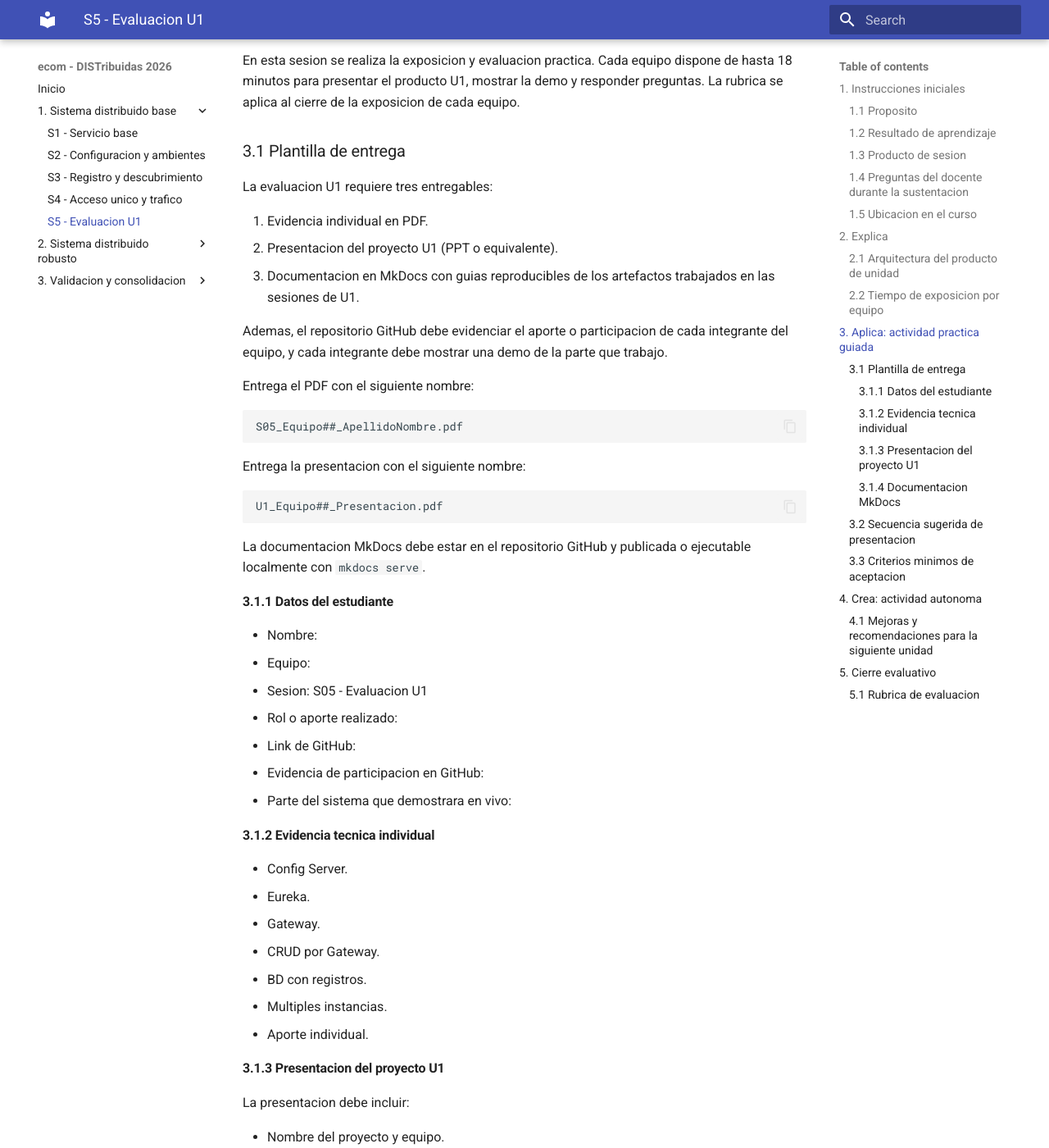
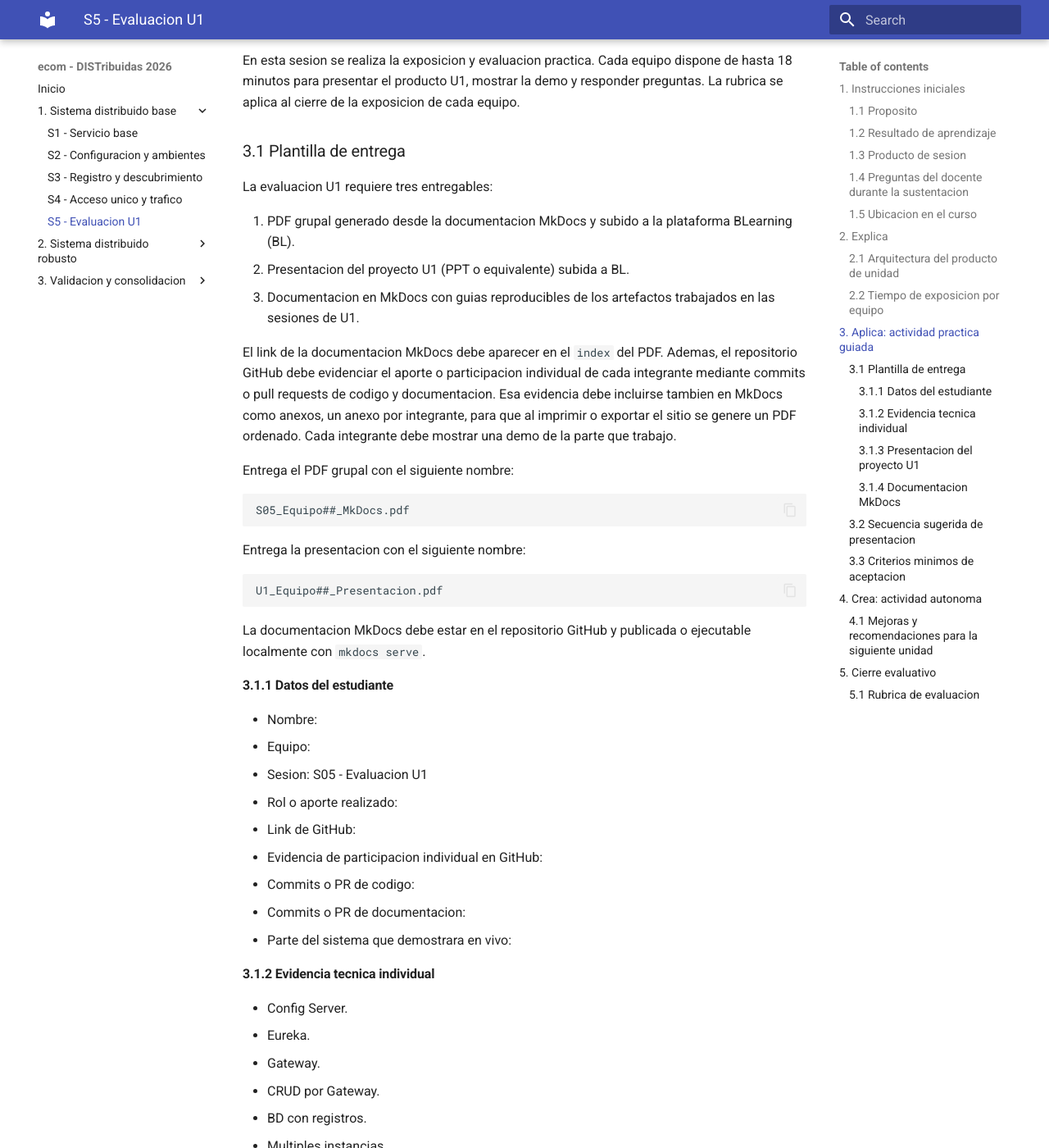
Before and after one commit to 261dist/ecom, an MkDocs documentation site: the page built from docs/sesiones/s05-evaluacion-u1.md, in a window 1280 px wide and 1400 px high, scrolled down 1955 px. Shown: the whole window at 82% size. Built offline with MkDocs 1.6.1 and Material for MkDocs 9.7.7, drawn with Linux system fonts in a browser that asks for light colours; some of the changed text lies outside the part shown.

Commit message:
first commit

````diff
--- a/docs/sesiones/s05-evaluacion-u1.md
+++ b/docs/sesiones/s05-evaluacion-u1.md
@@ -81,16 +81,16 @@ En esta sesion se realiza la exposicion y evaluacion practica. Cada equipo dispo
 
 La evaluacion U1 requiere tres entregables:
 
-1. Evidencia individual en PDF.
-2. Presentacion del proyecto U1 (PPT o equivalente).
+1. PDF grupal generado desde la documentacion MkDocs y subido a la plataforma BLearning (BL).
+2. Presentacion del proyecto U1 (PPT o equivalente) subida a BL.
 3. Documentacion en MkDocs con guias reproducibles de los artefactos trabajados en las sesiones de U1.
 
-Ademas, el repositorio GitHub debe evidenciar el aporte o participacion de cada integrante del equipo, y cada integrante debe mostrar una demo de la parte que trabajo.
+El link de la documentacion MkDocs debe aparecer en el `index` del PDF. Ademas, el repositorio GitHub debe evidenciar el aporte o participacion individual de cada integrante mediante commits o pull requests de codigo y documentacion. Esa evidencia debe incluirse tambien en MkDocs como anexos, un anexo por integrante, para que al imprimir o exportar el sitio se genere un PDF ordenado. Cada integrante debe mostrar una demo de la parte que trabajo.
 
-Entrega el PDF con el siguiente nombre:
+Entrega el PDF grupal con el siguiente nombre:
 
 ```text
-S05_Equipo##_ApellidoNombre.pdf
+S05_Equipo##_MkDocs.pdf
 ```
 
 Entrega la presentacion con el siguiente nombre:
@@ -108,7 +108,9 @@ La documentacion MkDocs debe estar en el repositorio GitHub y publicada o ejecut
 - Sesion: S05 - Evaluacion U1
 - Rol o aporte realizado:
 - Link de GitHub:
-- Evidencia de participacion en GitHub:
+- Evidencia de participacion individual en GitHub:
+- Commits o PR de codigo:
+- Commits o PR de documentacion:
 - Parte del sistema que demostrara en vivo:
 
 #### 3.1.2 Evidencia tecnica individual
@@ -130,21 +132,30 @@ La presentacion debe incluir:
 - Flujo de ejecucion.
 - Evidencias principales.
 - Aporte individual de cada integrante.
-- Evidencia de participacion de cada integrante en GitHub.
+- Evidencia de participacion individual de cada integrante en GitHub.
 - Demo asignada a cada integrante.
 - Problemas encontrados y decisiones tecnicas.
 
 #### 3.1.4 Documentacion MkDocs
 
-La documentacion debe incluir guias para reproducir cada artefacto de sesion:
+La documentacion debe seguir una estructura ordenada por sesion y anexos:
 
 - S01: microservicio base y CRUD.
 - S02: Config Server y perfiles `dev` / `prod`.
 - S03: Eureka y registro de servicios.
 - S04: Gateway, rutas y balanceo.
 - S05: integracion y evaluacion U1.
+- Anexos: evidencia de participacion individual, un anexo por integrante.
 
-Cada guia debe contener comandos, puertos, rutas probadas, evidencias esperadas y errores frecuentes.
+Cada guia debe contener comandos, puertos, rutas probadas, evidencias esperadas y errores frecuentes. El `index` debe incluir el link de la documentacion MkDocs publicada o ejecutable.
+
+Cada anexo individual debe contener:
+
+- Nombre del integrante.
+- Rol o responsabilidad.
+- Commits o PR de codigo.
+- Commits o PR de documentacion.
+- Evidencia breve de la parte que demostrara en vivo.
 
 ### 3.2 Secuencia sugerida de presentacion
 
@@ -158,12 +169,12 @@ Cada guia debe contener comandos, puertos, rutas probadas, evidencias esperadas
 
 ### 3.3 Criterios minimos de aceptacion
 
-- PDF con nombre correcto.
-- Presentacion del proyecto U1 entregada.
+- PDF grupal generado desde MkDocs y subido a BL con nombre correcto.
+- Presentacion del proyecto U1 subida a BL.
 - Documentacion MkDocs con guias reproducibles de S01 a S05.
 - Evidencia del producto U1 integrado.
-- Evidencia de aporte individual.
-- GitHub evidencia aporte o participacion de cada integrante.
+- MkDocs incluye anexos de participacion individual, uno por integrante.
+- GitHub evidencia aporte individual de cada integrante mediante commits o PR de codigo y documentacion.
 - Cada integrante demuestra en vivo la parte que trabajo.
 - Pruebas por consola.
 - Diagnostico tecnico.
@@ -195,9 +206,9 @@ La rubrica evalua el entregable y la sustentacion del producto U1 presentados du
 | 1. Integracion del producto U1 | 2 | Evidencia sistema completo integrado y funcionando. | Evidencia componentes principales funcionando. | Evidencia parcial de componentes. | No evidencia integracion. | |
 | 2. Pruebas tecnicas | 2 | Pruebas por Config, Eureka, Gateway, CRUD y BD completas. | Pruebas principales completas. | Pruebas incompletas o poco claras. | No evidencia pruebas. | |
 | 3. Diagnostico | 2 | Diagnostica fallos de integracion con claridad. | Explica un problema y causa probable. | Menciona problema sin analisis. | No diagnostica. | |
-| 4. Aporte individual y participacion en GitHub | 2 | Aporte verificable en GitHub, claro y conectado al producto. | Aporte identificable en GitHub. | Aporte general o poco trazable. | No se identifica aporte. | |
+| 4. Aporte individual y participacion en GitHub | 2 | Aporte individual verificable en anexos MkDocs y en commits o PR de codigo y documentacion. | Aporte identificable en GitHub y anexos. | Aporte general o poco trazable. | No se identifica aporte. | |
 | 5. Defensa tecnica | 1 | Responde con precision y criterio tecnico. | Responde adecuadamente. | Responde parcialmente. | No sustenta. | |
-| 6. Orden, presentacion, documentacion y demo individual | 1 | PDF ordenado, presentacion clara (PPT o equivalente), MkDocs reproducible y demo individual de la parte trabajada. | Evidencias suficientes con presentacion, documentacion y demo. | Evidencias poco claras, documentacion incompleta o demo parcial. | Evidencia insuficiente. | |
+| 6. Orden, presentacion, documentacion y demo individual | 1 | PDF grupal generado desde MkDocs con estructura S01-S05 y anexos por integrante, presentacion clara, link MkDocs en el index y demo individual. | Evidencias suficientes con presentacion, documentacion y demo. | Evidencias poco claras, documentacion incompleta o demo parcial. | Evidencia insuficiente. | |
 
 Puntuacion acumulada = suma de (`Peso` * `Puntuacion obtenida`) = ____.
 
````
Also changed, not shown: docs/sesiones/s12-evaluacion-u2.md (+26 -14 lines), docs/sesiones/s16-evaluacion-final.md (+25 -13 lines).
